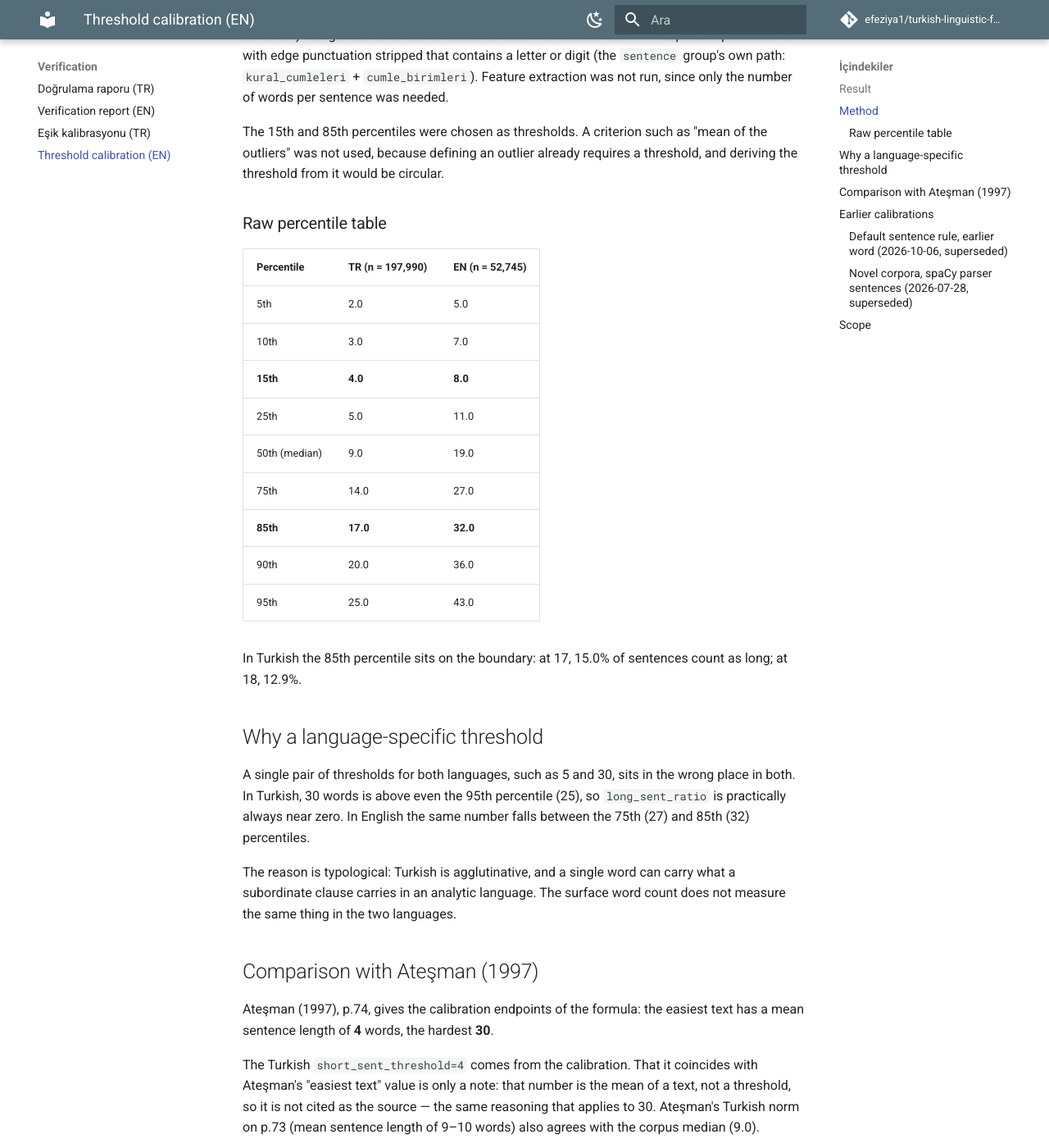
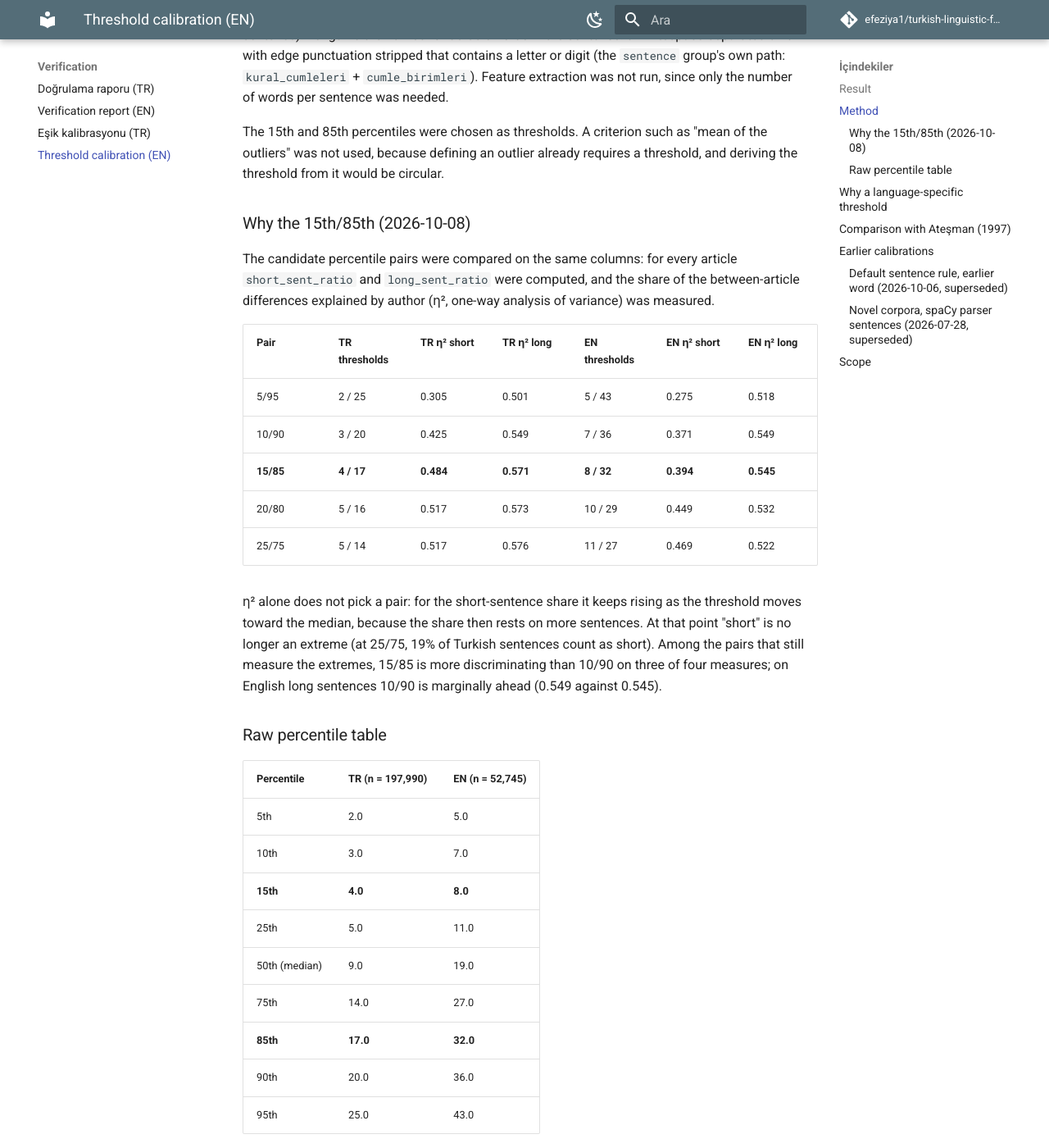
Before and after one commit to efeziya1/turkish-linguistic-features, an MkDocs documentation site: the page built from docs/threshold-calibration.md, in a window 1280 px wide and 1400 px high, scrolled down 1152 px. Shown: the whole window at 82% size. Built offline with MkDocs 1.6.1 and Material for MkDocs 9.7.7, drawn with Linux system fonts in a browser that asks for light colours; comment, search, counter and statistics services are not loaded; some of the changed text lies outside the part shown.

Commit message:
docs(calibration): repeat the 15th/85th percentile choice on the newspaper columns
The choice rested on an eta-squared comparison made on novels. Repeated on
the columns (162/30 authors, pairs 5/95 to 25/75): 15/85 beats 10/90 on
three of four measures, EN long is marginally behind. Thresholds unchanged.

```diff
--- a/docs/threshold-calibration.md
+++ b/docs/threshold-calibration.md
@@ -39,6 +39,28 @@ sentence was needed.
 The 15th and 85th percentiles were chosen as thresholds. A criterion such as
 "mean of the outliers" was not used, because defining an outlier already
 requires a threshold, and deriving the threshold from it would be circular.
+
+### Why the 15th/85th (2026-10-08)
+
+The candidate percentile pairs were compared on the same columns: for every article
+`short_sent_ratio` and `long_sent_ratio` were computed, and the share of the
+between-article differences explained by author (η², one-way analysis of variance)
+was measured.
+
+| Pair | TR thresholds | TR η² short | TR η² long | EN thresholds | EN η² short | EN η² long |
+|---|---|---|---|---|---|---|
+| 5/95 | 2 / 25 | 0.305 | 0.501 | 5 / 43 | 0.275 | 0.518 |
+| 10/90 | 3 / 20 | 0.425 | 0.549 | 7 / 36 | 0.371 | 0.549 |
+| **15/85** | **4 / 17** | **0.484** | **0.571** | **8 / 32** | **0.394** | **0.545** |
+| 20/80 | 5 / 16 | 0.517 | 0.573 | 10 / 29 | 0.449 | 0.532 |
+| 25/75 | 5 / 14 | 0.517 | 0.576 | 11 / 27 | 0.469 | 0.522 |
+
+η² alone does not pick a pair: for the short-sentence share it keeps rising as the
+threshold moves toward the median, because the share then rests on more sentences.
+At that point "short" is no longer an extreme (at 25/75, 19% of Turkish sentences
+count as short). Among the pairs that still measure the extremes, 15/85 is more
+discriminating than 10/90 on three of four measures; on English long sentences
+10/90 is marginally ahead (0.549 against 0.545).
 
 ### Raw percentile table
 
@@ -131,8 +153,8 @@ At that time the 15th/85th and 10th/90th candidates were compared by the proport
 of variance in `short_sent_ratio` and `long_sent_ratio` explained by author identity
 (η²); 15th/85th was equally or more discriminating on all four measures (TR short
 0.2745 / 0.2745; TR long 0.4021 / 0.4194; EN short 0.0893 / 0.1279; EN long 0.2701 /
-0.2801). That comparison was **not repeated** on the new corpora; the choice of
-15th/85th rests on the earlier result.
+0.2801). The comparison was repeated on the columns on 2026-10-08 (above, "Why the
+15th/85th").
 
 ## Scope
 
```
Also changed, not shown: CHANGELOG.md (+3 -0 lines), docs/esik-kalibrasyonu.md (+22 -2 lines).
